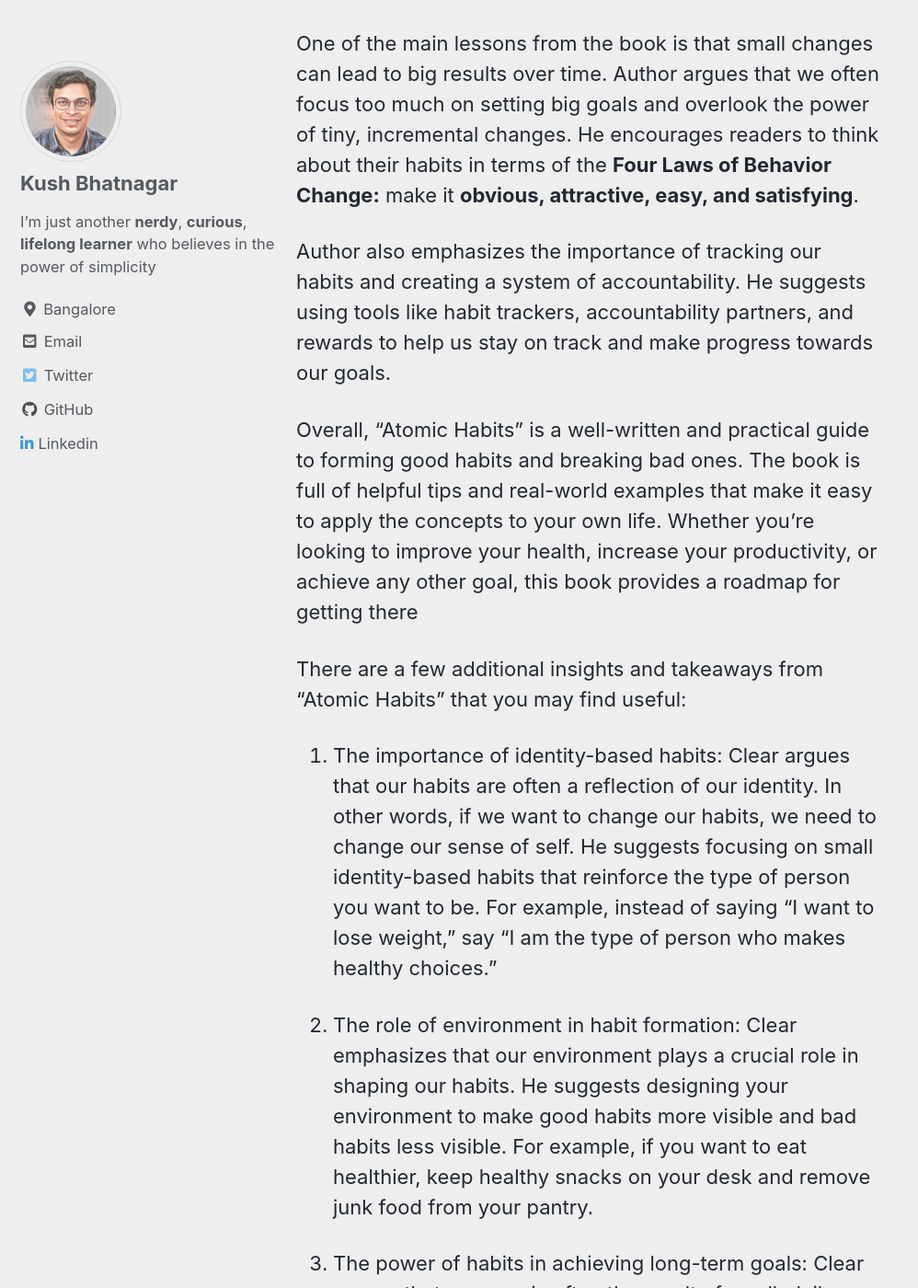
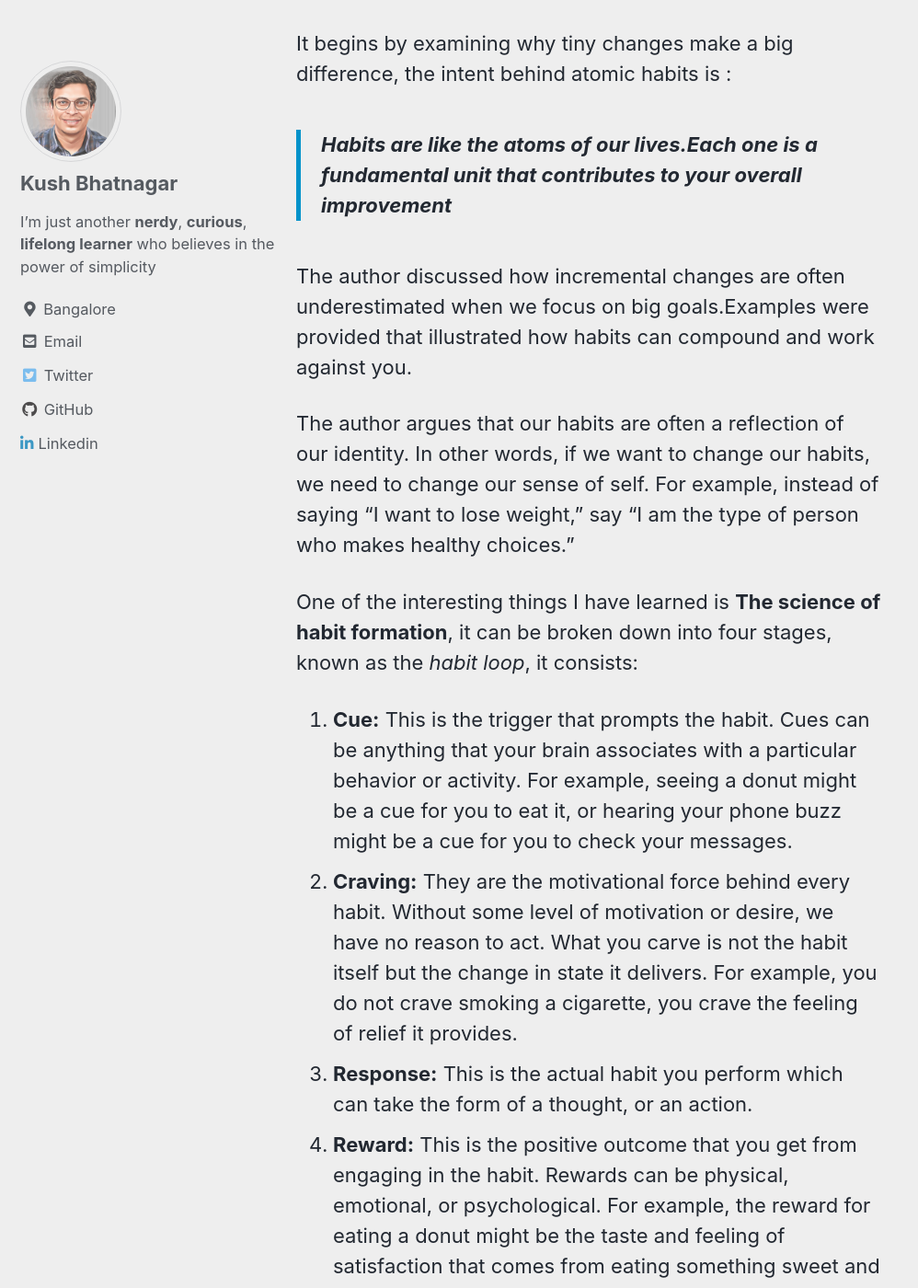
Before and after one commit to KushBhatnagar/kushbhatnagar.github.io, a Jekyll site: the page built from _posts/2023-04-05-atomic-habits-bookshelf.md, in a window 1280 px wide and 1400 px high, scrolled down 1222 px. Shown: the whole window at 92% size, without its empty margins (0-998 px from the left). Built offline with Jekyll 4.4.1, drawn with Linux system fonts in a browser that asks for light colours; cached includes are drawn as plain includes; comment, search, counter and statistics services are not loaded; some of the changed text lies outside the part shown.

Commit message:
Update 2023-04-05-atomic-habits-bookshelf.md

```diff
--- a/_posts/2023-04-05-atomic-habits-bookshelf.md
+++ b/_posts/2023-04-05-atomic-habits-bookshelf.md
@@ -5,7 +5,7 @@
 ---
 My reasons for reading this book, and the valuable lessons I learned
 
-## My reasons
+## My Reasons
 
 **Atomic Habits** by James Clear is a New York Times bestsellers. This famous book caught my attention during the pandemic. It was becoming increasingly difficult for me to balance my professional and personal work during this time. While I am not a fan of 'self-help' books, I really want to improve my daily routine, so I want to give this book a try. Honestly, I am still far from having an ideal routine, but after reading this book, I know my strengths and areas for improvement, and I have clarity about where I need to improve. Additionally, I was caught by the tagline
 
@@ -13,22 +13,48 @@
 
 How can small changes in our routine impact our long-term goals? In order to understand these things, I chose the book.
 
-## The lesson learned
+## The Lesson Learned
 
-"Atomic Habits" is a practical guide on how to form and maintain good habits and break bad ones. The author, draws on the latest research in psychology, neuroscience, and behavioral economics to explain why habits are so powerful and how we can use this knowledge to make positive changes in our lives.
+"Atomic Habits" is a practical guide on how to form and maintain good habits and break bad ones. The author draws on the latest research in psychology, neuroscience, and behavioral economics to explain why habits are so powerful and how we can use this knowledge to make positive changes in our lives.
 
-One of the main lessons from the book is that small changes can lead to big results over time. Author argues that we often focus too much on setting big goals and overlook the power of tiny, incremental changes. He encourages readers to think about their habits in terms of the **Four Laws of Behavior Change:** make it **obvious, attractive, easy, and satisfying**.
+It begins by examining why tiny changes make a big difference, the intent behind atomic habits is :
 
-Author also emphasizes the importance of tracking our habits and creating a system of accountability. He suggests using tools like habit trackers, accountability partners, and rewards to help us stay on track and make progress towards our goals.
+> **Habits are like the atoms of our lives.Each one is a fundamental unit that contributes to your overall improvement**
 
-Overall, "Atomic Habits" is a well-written and practical guide to forming good habits and breaking bad ones. The book is full of helpful tips and real-world examples that make it easy to apply the concepts to your own life. Whether you're looking to improve your health, increase your productivity, or achieve any other goal, this book provides a roadmap for getting there
+The author discussed how incremental changes are often underestimated when we focus on big goals.Examples were provided that illustrated how habits can compound and work against you.
 
-There are a few additional insights and takeaways from "Atomic Habits" that you may find useful:
+The author argues that our habits are often a reflection of our identity. In other words, if we want to change our habits, we need to change our sense of self. For example, instead of saying “I want to lose weight,” say “I am the type of person who makes healthy choices.”
 
-1. The importance of identity-based habits: Clear argues that our habits are often a reflection of our identity. In other words, if we want to change our habits, we need to change our sense of self. He suggests focusing on small identity-based habits that reinforce the type of person you want to be. For example, instead of saying "I want to lose weight," say "I am the type of person who makes healthy choices."
+One of the interesting things I have learned is **The science of habit formation**, it can be broken down into four stages, known as the *habit loop*, it consists:
 
-2. The role of environment in habit formation: Clear emphasizes that our environment plays a crucial role in shaping our habits. He suggests designing your environment to make good habits more visible and bad habits less visible. For example, if you want to eat healthier, keep healthy snacks on your desk and remove junk food from your pantry.
+<ol>
+    <li><b>Cue:</b> This is the trigger that prompts the habit. Cues can be anything that your brain associates with a particular behavior or activity. For example, seeing a donut might be a cue for you to eat it, or hearing your phone buzz might be a cue for you to check your messages.</li>
+    <li><b>Craving:</b> They are the motivational force behind every habit. Without some level of motivation or desire, we have no reason to act. What you carve is not the habit itself but the change in state it delivers. For example, you do not crave smoking a cigarette, you crave the feeling of relief it provides.</li>
+    <li><b>Response:</b> This is the actual habit you perform which can take the form of a thought, or an action.</li>
+    <li><b>Reward:</b> This is the positive outcome that you get from engaging in the habit. Rewards can be physical, emotional, or psychological. For example, the reward for eating a donut might be the taste and feeling of satisfaction that comes from eating something sweet and indulgent.</li>
+</ol>
 
-3. The power of habits in achieving long-term goals: Clear argues that success is often the result of small, daily habits that add up over time. He encourages readers to focus on the process of habit formation, rather than the outcome. By making small, consistent changes to our habits, we can achieve long-term goals and sustain our progress over time.
+If the behavior is insufficient in any of the four stages, it will not become a habit. Without the first three, a behavior will not occur and without all four behavior will not be repeated. In summary :
 
-4. The importance of flexibility and adaptation: Clear acknowledges that life is unpredictable and that we will inevitably face setbacks and obstacles in our habit formation journey. He suggests embracing a growth mindset and being willing to adapt and adjust our habits as needed. This means being flexible and open to trying new strategies and approaches.
+**cue** triggers a **craving** which motivates a **response**, which provides a **reward**
+{: .notice--warning}
+
+This four-step process is not something that happens occasionally, but rather it is an endless feedback loop that is running and active during every moment you are alive.
+
+This habit loop laid the foundation of **Four laws of behavior change**,which are:
+
+> **Make it obvious, attractive, easy, and satisfying**
+
+
+**Make it Obvious** : The author suggests that to develop a new habit, it's important to make it obvious and visible. This can be done by using cues, such as placing your gym clothes next to your bed or setting an alarm to remind you to take a break from work. Making your habits more visible can help your brain recognize and remember them, making it easier to stick to them over time.
+
+**Make it attractive** : To develop a new habit, make it more enjoyable by linking it to something you already like. For instance, exercise while listening to music if you enjoy it. Or, join a group or find an accountability partner to make it more social. By making your habits more enjoyable, you increase the likelihood of sticking to them long-term.
+
+**Make it Easy** : The author suggests that to develop a new habit, helps to make it easy to do. This can be done by breaking it down into smaller, manageable steps and reducing the barriers to starting.
+To make a habit easier, use the Two-Minute Rule. This means making the first two minutes of a new habit as easy as possible. For example, if you want to start meditating daily, start with two-minute meditations instead of longer ones. This will make it easier to get started.
+Overall, by making a habit easier to start and maintain, you increase the likelihood that you'll stick with it over time and make it a part of your daily routine.
+
+**Make it satisfying** : Making a habit rewarding and satisfying is essential to maintaining it in the long run. Keeping track of your progress and celebrating your successes along the way can help you achieve this. You can also reward yourself for completing a task right away, such as with a small treat or a break afterward. It becomes easier to maintain habits over time when you reinforce the positive feelings associated with them.
+
+## Last Word
+"Atomic Habits" is an essential read for those seeking lasting, positive change in their lives. James Clear's evidence-based approach to habit formation breaks the process down into easy-to-understand steps. His engaging writing style makes it enjoyable to read. "Atomic Habits" provides actionable advice and insights that will help improve your health, productivity, or relationships, and achieve your goals to build a better life.
```
